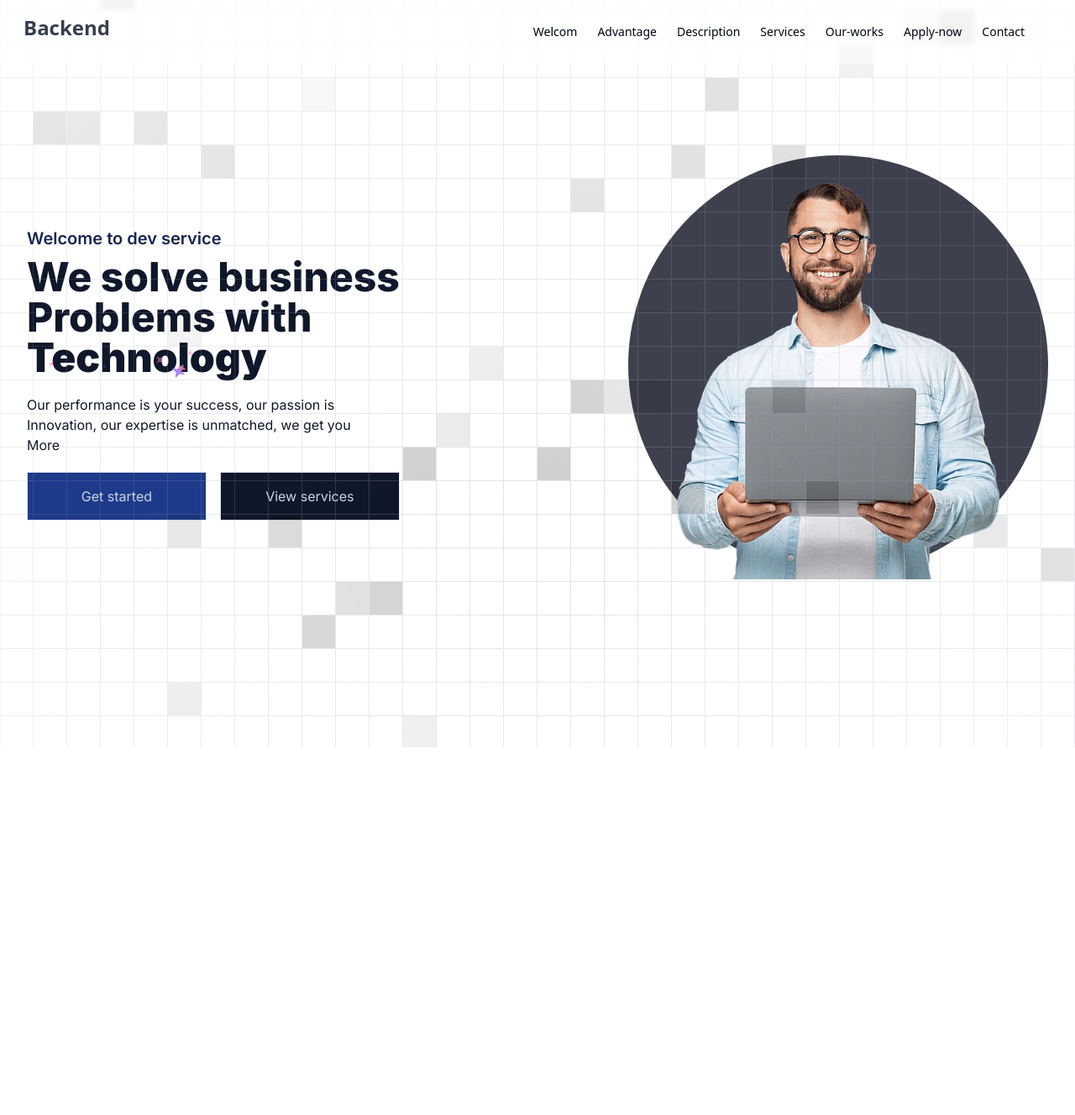
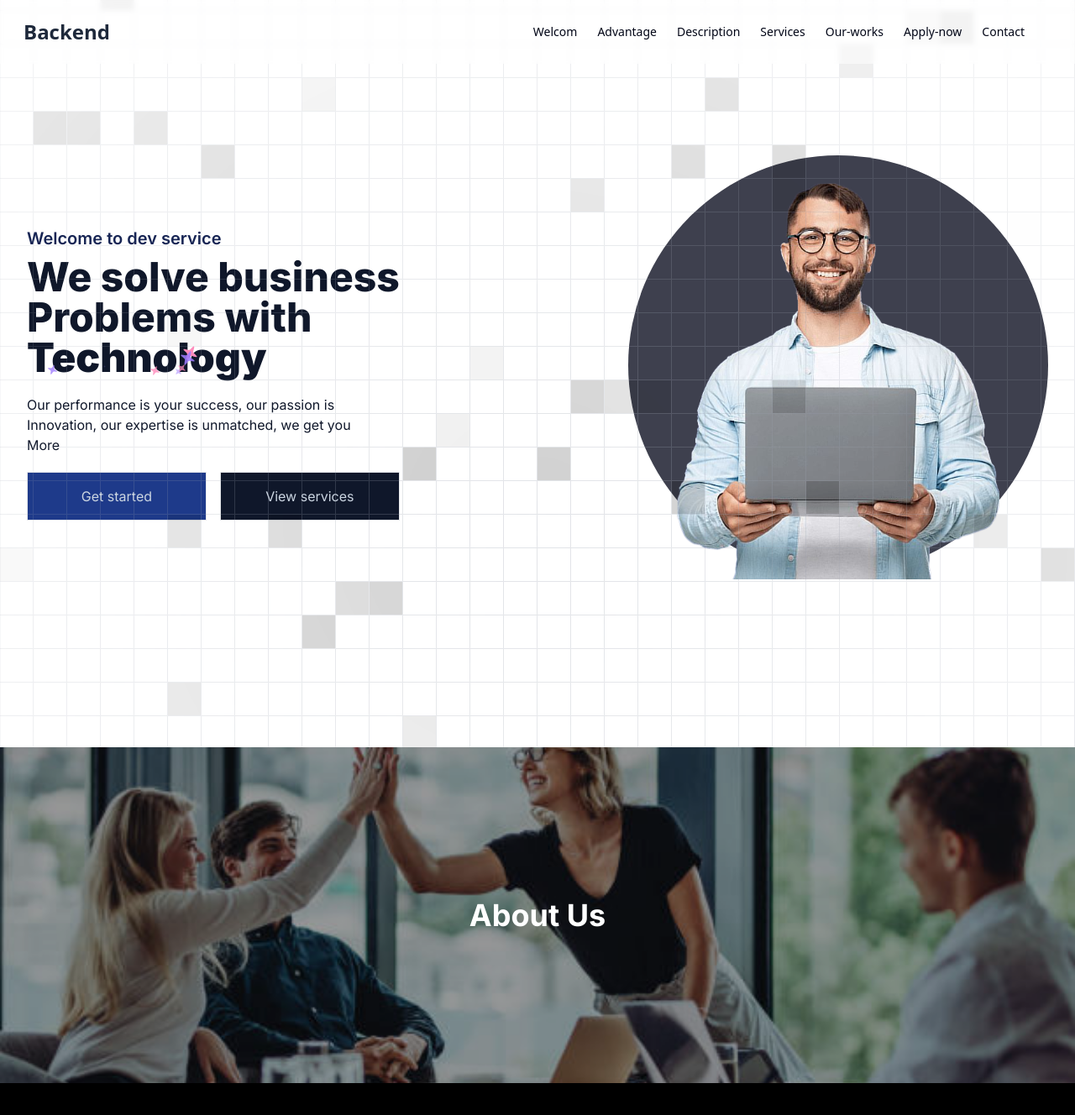
Before and after one commit to tchasinga/devservice, a Next.js app: page / in a window 1280 px wide. Shown: the top 1328 px of the page at 84% size. Before the commit the page ends 890 px from the top, so only its background shows below. Built offline with nearby package versions, Linux system fonts and the light colour scheme.

Commit message:
Add about section

```diff
--- /dev/null
+++ b/src/app/Components/About.jsx
@@ -0,0 +1,16 @@
+import React from "react";
+
+function About() {
+  return (
+    <div className="bg-black h-screen w-full">
+      <div className="about-section h-[50vh] w-full relative">
+        <div className="absolute inset-0 bg-black opacity-40"></div>
+        <div className="relative flex justify-center items-center h-full w-full">
+          <h1 className="text-white text-4xl font-bold">About Us</h1>
+        </div>
+      </div>
+    </div>
+  );
+}
+
+export default About;
--- a/src/app/Components/Keeper.jsx
+++ b/src/app/Components/Keeper.jsx
@@ -3,6 +3,7 @@ import AnimatedGridPattern from "../Animation/magicui/animated-grid-pattern";
 import { cn } from "../../lib/utils.ts";
 import Navbars from "./Ui/Navbars";
 import Heros from "./Ui/Heros";
+
 
 export default function Keeper() {
   return (
@@ -11,6 +12,7 @@ export default function Keeper() {
       <div className="">
         <Heros />
       </div>
+
       <AnimatedGridPattern
         numSquares={230}
         maxOpacity={0.2}
--- a/src/app/Components/Ui/Heros.jsx
+++ b/src/app/Components/Ui/Heros.jsx
@@ -1,4 +1,4 @@
-"use client"
+"use client";
 import React, { useState, useEffect } from "react";
 import myImgIsadded from "../Images/REdI.png";
 import Image from "next/image";
@@ -7,8 +7,8 @@ import SparklesText from "../../../app/Animation/magicui/SparklesText";
 
 // Function to generate a random color in hex format
 const getRandomColor = () => {
-  const letters = '0123456789ABCDEF';
-  let color = '#';
+  const letters = "0123456789ABCDEF";
+  let color = "#";
   for (let i = 0; i < 6; i++) {
     color += letters[Math.floor(Math.random() * 16)];
   }
@@ -41,7 +41,10 @@ export default function Heros() {
             <h1>We solve business</h1>
             <h1>Problems with</h1>
             <h1>
-                <SparklesText className="text-4xl md:text-5xl" text="Technology" />
+              <SparklesText
+                className="text-4xl md:text-5xl"
+                text="Technology"
+              />
             </h1>
           </div>
           <div className="my-5 text-slate-900 font-normal text-sm md:text-base">
@@ -64,9 +67,12 @@ export default function Heros() {
           <div className="w-full relative">
             <div
               className="w-[500px] h-[500px] top-[-3%] right-0 left-0 bottom-0 absolute z-[-9999] rounded-full"
-              style={{ backgroundColor: bgColor, transition: 'background-color 1s ease' }}
+              style={{
+                backgroundColor: bgColor,
+                transition: "background-color 1s ease",
+              }}
             ></div>
-            <Image src={myImgIsadded} />
+            <Image src={myImgIsadded} alt="web services" />
           </div>
         </div>
       </div>
--- a/src/app/Components/Ui/Navbars.jsx
+++ b/src/app/Components/Ui/Navbars.jsx
@@ -5,7 +5,16 @@ import "../../globals.css";
 import Link from "next/link";
 import WordRotate from "../../../app/Animation/magicui/wordrotate";
 
-const words = ["Dev service", "Frontend", "Backend", "App dev", "Database", "Apis config", "Design", "Ui design"]
+const words = [
+  "Dev service",
+  "Frontend",
+  "Backend",
+  "App dev",
+  "Database",
+  "Apis config",
+  "Design",
+  "Ui design",
+];
 
 export default function Navbars() {
   const [open, setOpen] = useState(false);
@@ -24,7 +33,7 @@ export default function Navbars() {
       <div className="flex items-center justify-between">
         <div className="mx-7 w-[150px]">
           <h1 className="text-slate-800 text-2xl font-bold">
-            <WordRotate words={words}/>
+            <WordRotate words={words} />
           </h1>
         </div>
 
--- a/src/app/globals.css
+++ b/src/app/globals.css
@@ -12,3 +12,10 @@
   background: rgba(255, 255, 255, 0.486);
   backdrop-filter: blur(3px);
 }
+
+.about-section {
+  background-image: url("./Components/Images/webdevelopment.jpg");
+  background-repeat: no-repeat;
+  background-size: cover;
+  background-position: center;
+}
--- a/src/app/page.jsx
+++ b/src/app/page.jsx
@@ -1,22 +1,20 @@
 import Image from "next/image";
 import Keeper from "./Components/Keeper";
-
+import About from "./Components/About";
 
 export default function Home() {
   return (
     <>
-    {/* thsi section is finished , I'll just need to add the responsive...*/}
-    <Keeper/>
+      {/* thsi section is finished , I'll just need to add the responsive...*/}
+      <Keeper />
 
-    {/* Add about us section  task for TRACY MIRANJA...*/}
+      {/* Add about us section  task for TRACY MIRANJA...*/}
+      <div>
+        <About />
+      </div>
+      {/* Add type of services task for  TCHASINGA BALOLEBWAMI (for me)*/}
 
-
-    {/* Add type of services task for  TCHASINGA BALOLEBWAMI (for me)*/}
-
-
-    {/* All the footer section TRACY MIRANJA...*/}
-
-
+      {/* All the footer section TRACY MIRANJA...*/}
     </>
   );
 }
```
Also changed, not shown: src/app/Components/Images/webdevelopment.jpg (added).
